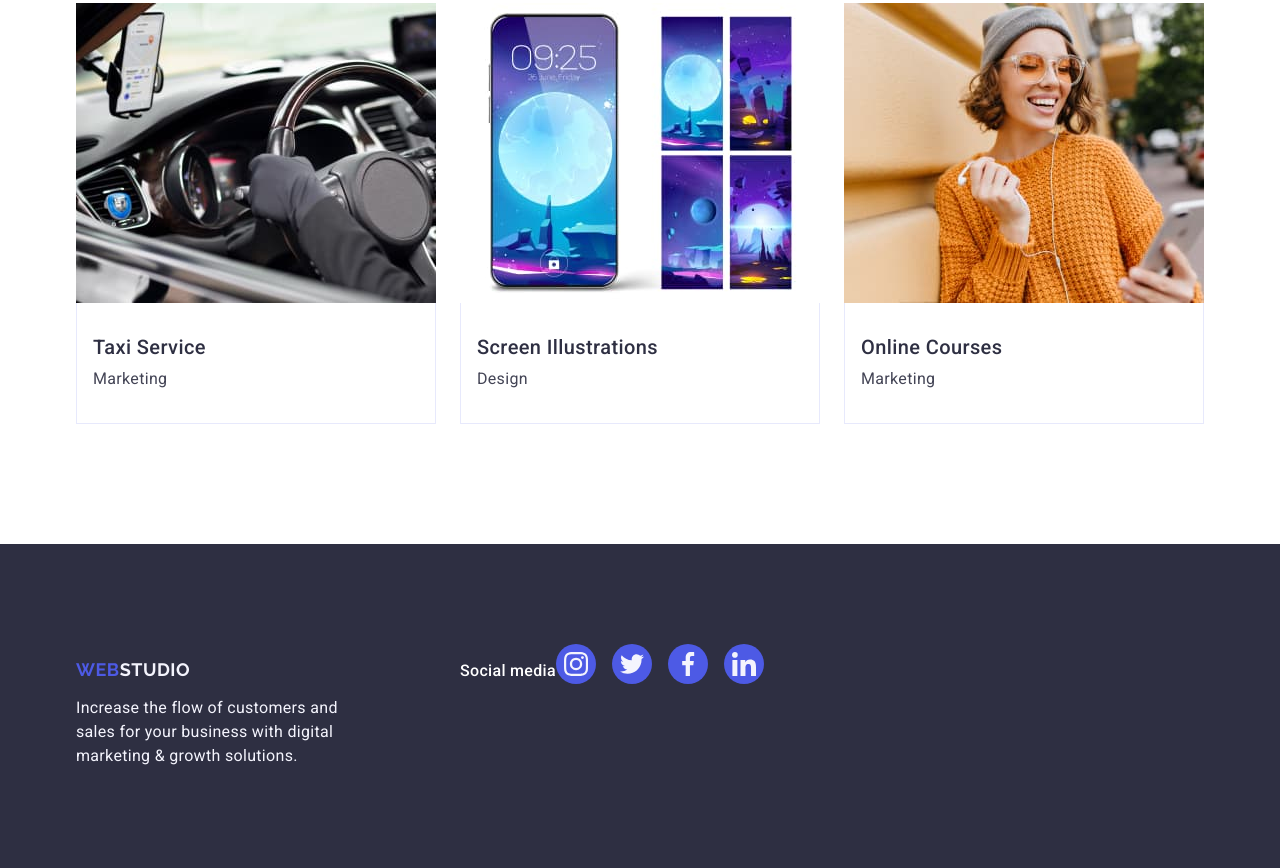
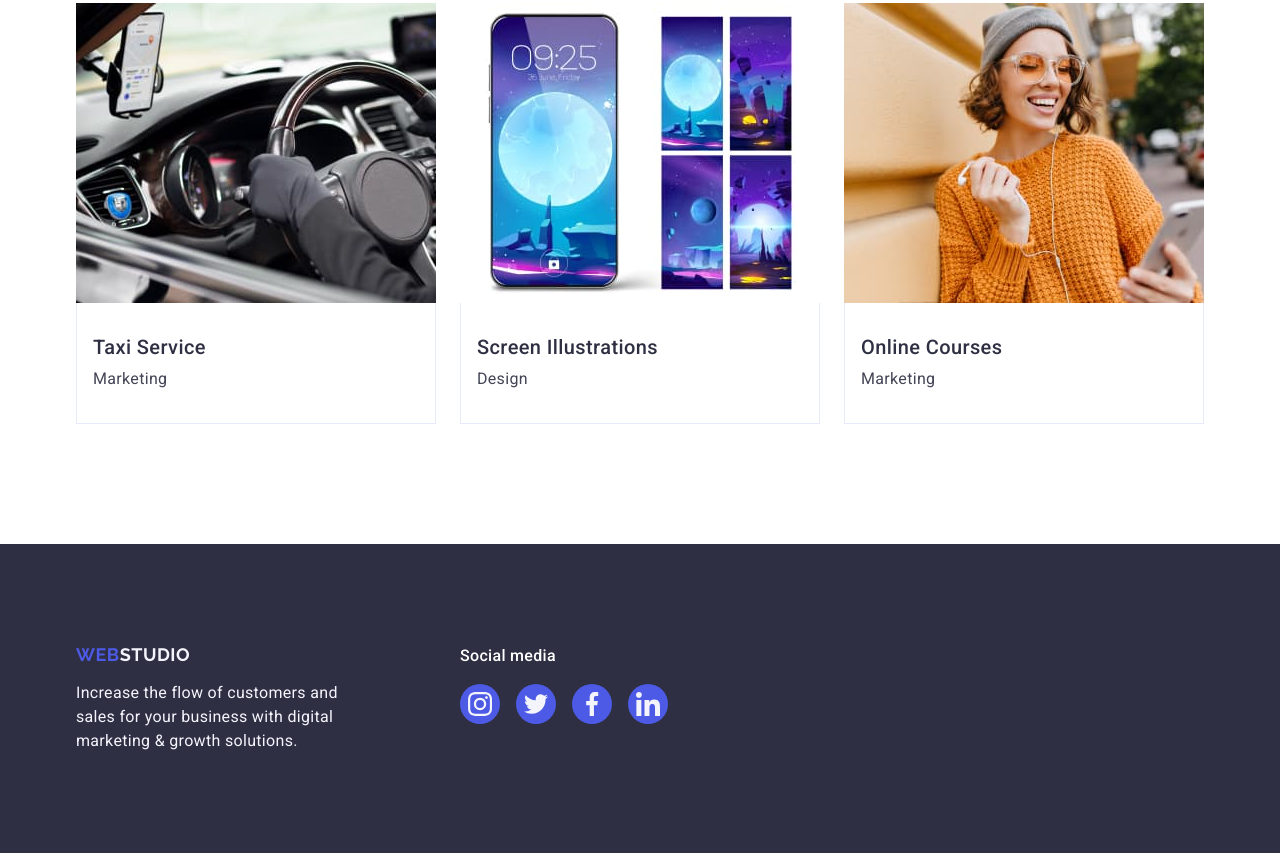
Before and after one commit to David-5732/goit-markup-hw-04, a plain HTML site: page index.html in a window 1280 px wide. Shown: the part 2639-3507 px from the top of the page. Drawn offline with nearby package versions, Linux system fonts and the light colour scheme.

Commit message:
віщоптщдвч

```diff
--- a/css/styles.css
+++ b/css/styles.css
@@ -505,9 +505,6 @@ h1 {
   line-height: 1.5;
   letter-spacing: 0.02em;
   color: #fff;
-  display: flex;
-  align-items: center;
-  justify-content: center;
   margin-bottom: 16px;
 }
 .footer-container {
--- a/index.html
+++ b/index.html
@@ -471,6 +471,7 @@
             digital marketing & growth solutions.
           </p>
           </div>
+          <div class="">
         <p class="footer-text">Social media</p>
         <ul class="footer-ul">
           <li class="footer-item">
@@ -503,6 +504,7 @@
           </li>
         </ul>
         </div>
+        </div>
       </div>
     </footer>
   </body>
```
